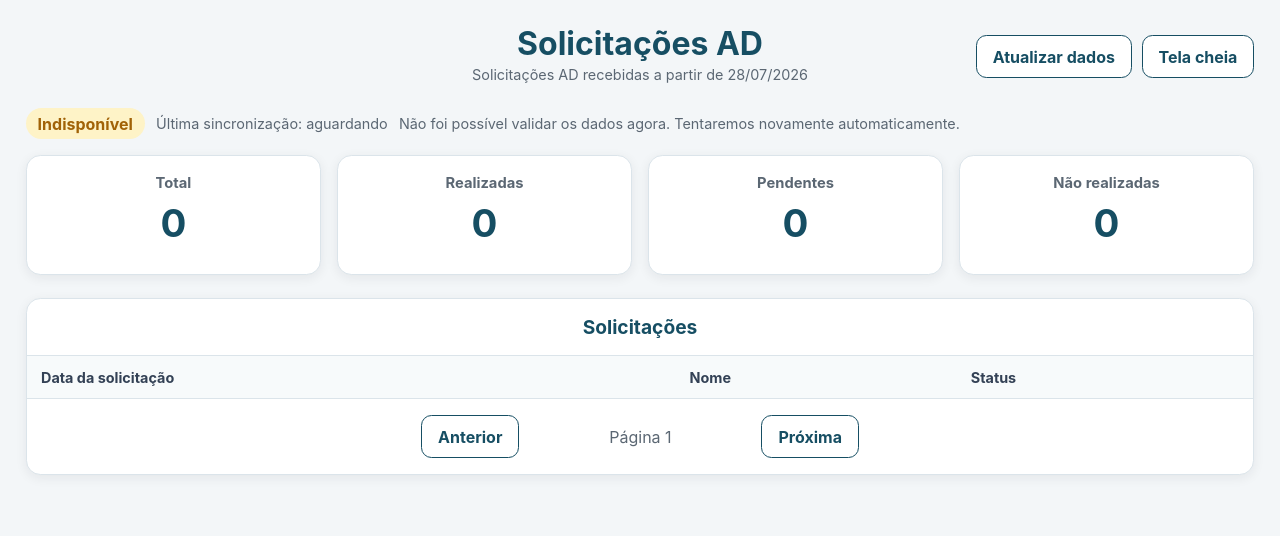
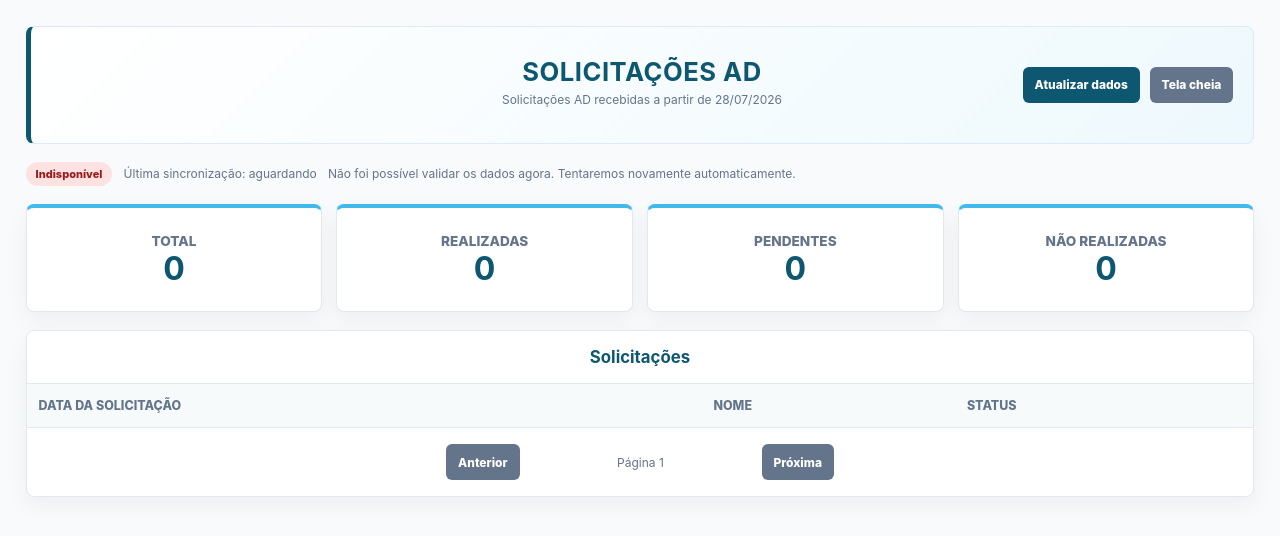
Before and after one commit to suportetiandarai/gestao-ti, a website: page dashboard-ad/index.html in a window 1280 px wide. Drawn offline with Linux system fonts and the light colour scheme; files that its build step writes are made by us from their sources; no server answers.

Commit message:
style: padroniza dashboards de solicitações ao GLPI

```diff
--- a/dashboard-ad/index.html
+++ b/dashboard-ad/index.html
@@ -5,14 +5,14 @@
     <meta name="viewport" content="width=device-width, initial-scale=1.0">
     <meta name="robots" content="noindex, nofollow">
     <base href="../">
-    <title>Solicitações AD — GESTÃO TI</title>
+    <title>SOLICITAÇÕES AD — GESTÃO TI</title>
     <link rel="stylesheet" href="sheets-dashboard.css">
 </head>
 <body class="sheet-dashboard" data-dashboard="ad">
     <main class="sheet-dashboard-shell">
         <header class="sheet-dashboard-header">
             <div>
-                <h1>Solicitações AD</h1>
+                <h1>SOLICITAÇÕES AD</h1>
                 <p>Solicitações AD recebidas a partir de 28/07/2026</p>
             </div>
             <div class="sheet-dashboard-actions">
--- a/sheets-dashboard.css
+++ b/sheets-dashboard.css
@@ -1,12 +1,16 @@
 :root {
     color-scheme: light;
-    --sheet-primary: #164e63;
-    --sheet-primary-soft: #ecfeff;
-    --sheet-border: #dbe4ea;
-    --sheet-text: #17202a;
-    --sheet-muted: #5b6773;
-    --sheet-success: #16814c;
-    --sheet-warning: #a16207;
+    --sheet-primary: #0d5770;
+    --sheet-secondary: #42b9eb;
+    --sheet-primary-soft: #eef9fd;
+    --sheet-background: #f8fafc;
+    --sheet-surface: #ffffff;
+    --sheet-border: #e2e8f0;
+    --sheet-text: #1f2937;
+    --sheet-muted: #64748b;
+    --sheet-success: #16a34a;
+    --sheet-warning: #d97706;
+    --sheet-danger: #dc2626;
     --sheet-neutral: #526170;
 }
 
@@ -17,7 +21,7 @@
 body.sheet-dashboard {
     min-height: 100vh;
     margin: 0;
-    background: #f3f6f8;
+    background: var(--sheet-background);
     color: var(--sheet-text);
     font-family: Inter, "Segoe UI", Arial, sans-serif;
 }
@@ -26,6 +30,9 @@ body.sheet-dashboard {
     width: min(1800px, 100%);
     margin: 0 auto;
     padding: clamp(1rem, 2vw, 2rem);
+    display: flex;
+    flex-direction: column;
+    gap: 18px;
 }
 
 .sheet-dashboard-header {
@@ -34,15 +41,21 @@ body.sheet-dashboard {
     align-items: center;
     justify-content: center;
     gap: 1rem;
-    margin-bottom: 1.25rem;
+    min-height: 118px;
+    padding: 20px;
+    border: 1px solid #dbeafe;
+    border-left: 5px solid var(--sheet-primary);
+    border-radius: 8px;
+    background: linear-gradient(135deg, #ffffff 0%, #eef9fd 100%);
     text-align: center;
 }
 
 .sheet-dashboard-header h1 {
     margin: 0 0 0.35rem;
     color: var(--sheet-primary);
-    font-size: clamp(1.65rem, 2.5vw, 2.7rem);
+    font-size: clamp(1.6rem, 2vw, 2rem);
     line-height: 1.1;
+    letter-spacing: 0.02em;
 }
 
 .sheet-dashboard-header p,
@@ -50,37 +63,49 @@ body.sheet-dashboard {
 .sheet-message {
     margin: 0.3rem 0;
     color: var(--sheet-muted);
-    font-size: clamp(0.9rem, 1vw, 1.05rem);
+    font-size: clamp(0.75rem, 0.8vw, 0.9rem);
 }
 
 .sheet-dashboard-actions {
     position: absolute;
     right: 0;
+    top: 50%;
+    transform: translateY(-50%);
     display: flex;
     flex-wrap: wrap;
     justify-content: flex-end;
+    align-items: center;
     gap: 0.6rem;
+    padding-right: 20px;
 }
 
 .sheet-button {
-    min-height: 42px;
-    padding: 0.65rem 1rem;
-    border: 1px solid var(--sheet-primary);
-    border-radius: 0.65rem;
-    background: #fff;
-    color: var(--sheet-primary);
+    min-height: 36px;
+    padding: 8px 12px;
+    border: 0;
+    border-radius: 6px;
+    background: #64748b;
+    color: #fff;
     font: inherit;
-    font-weight: 650;
+    font-size: 12px;
+    font-weight: 800;
     cursor: pointer;
+    transition: filter 0.15s ease, transform 0.15s ease;
 }
 
 .sheet-button:hover:not(:disabled) {
-    background: var(--sheet-primary-soft);
+    filter: brightness(1.08);
+    transform: translateY(-1px);
+}
+
+#refresh-button {
+    background: var(--sheet-primary);
 }
 
 .sheet-button:disabled {
     cursor: not-allowed;
     opacity: 0.55;
+    transform: none;
 }
 
 .sheet-status-line {
@@ -88,66 +113,79 @@ body.sheet-dashboard {
     align-items: center;
     flex-wrap: wrap;
     gap: 0.7rem;
-    margin-bottom: 1rem;
 }
 
 .sheet-connection {
-    padding: 0.35rem 0.75rem;
+    display: inline-flex;
+    align-items: center;
+    padding: 5px 10px;
     border-radius: 999px;
     background: #dcfce7;
-    color: var(--sheet-success);
-    font-weight: 700;
+    color: #166534;
+    font-size: 11px;
+    font-weight: 800;
 }
 
-.sheet-connection[data-status="offline"],
 .sheet-connection[data-status="delayed"] {
     background: #fef3c7;
-    color: var(--sheet-warning);
+    color: #92400e;
+}
+
+.sheet-connection[data-status="offline"] {
+    background: #fee2e2;
+    color: #991b1b;
 }
 
 .sheet-summary {
     display: grid;
     grid-template-columns: repeat(4, minmax(0, 1fr));
-    gap: clamp(0.65rem, 1.2vw, 1.2rem);
-    margin-bottom: 1.4rem;
+    gap: 14px;
 }
 
 .sheet-summary-card {
-    min-height: 120px;
-    padding: clamp(0.9rem, 1.4vw, 1.35rem);
+    min-height: 108px;
+    padding: clamp(14px, 1.1vw, 16px);
     border: 1px solid var(--sheet-border);
-    border-radius: 0.9rem;
-    background: #fff;
-    box-shadow: 0 3px 12px rgb(23 32 42 / 7%);
+    border-top: 4px solid var(--sheet-secondary);
+    border-radius: 8px;
+    background: var(--sheet-surface);
+    box-shadow: 0 8px 22px rgb(15 23 42 / 5%);
+    display: flex;
+    flex-direction: column;
+    align-items: center;
+    justify-content: center;
     text-align: center;
 }
 
 .sheet-summary-card span {
     display: block;
-    margin-bottom: 0.5rem;
     color: var(--sheet-muted);
-    font-size: clamp(0.92rem, 1.1vw, 1.1rem);
-    font-weight: 650;
+    font-size: clamp(0.85rem, 1vw, 1rem);
+    font-weight: 800;
+    text-transform: uppercase;
 }
 
 .sheet-summary-card strong {
+    display: block;
+    margin-top: 3px;
     color: var(--sheet-primary);
-    font-size: clamp(2rem, 3vw, 3rem);
+    font-size: clamp(2rem, 2.5vw, 2.1rem);
+    line-height: 1.05;
 }
 
 .sheet-table-panel {
     overflow: hidden;
     border: 1px solid var(--sheet-border);
-    border-radius: 0.9rem;
-    background: #fff;
-    box-shadow: 0 3px 12px rgb(23 32 42 / 7%);
+    border-radius: 8px;
+    background: var(--sheet-surface);
+    box-shadow: 0 8px 22px rgb(15 23 42 / 5%);
 }
 
 .sheet-table-panel h2 {
     margin: 0;
-    padding: 1rem 1.2rem;
+    padding: 16px;
     color: var(--sheet-primary);
-    font-size: clamp(1.2rem, 1.5vw, 1.55rem);
+    font-size: clamp(1.05rem, 1.25vw, 1.3rem);
     text-align: center;
 }
 
@@ -163,7 +201,7 @@ body.sheet-dashboard {
 
 .sheet-table th,
 .sheet-table td {
-    padding: 0.8rem 0.9rem;
+    padding: 14px 12px;
     border-top: 1px solid var(--sheet-border);
     text-align: left;
     vertical-align: middle;
@@ -171,8 +209,15 @@ body.sheet-dashboard {
 
 .sheet-table th {
     background: #f7fafb;
+    color: var(--sheet-muted);
+    font-size: clamp(0.78rem, 0.82vw, 0.92rem);
+    font-weight: 800;
+    text-transform: uppercase;
+}
+
+.sheet-table td {
     color: #334155;
-    font-size: 0.9rem;
+    font-size: clamp(0.85rem, 0.9vw, 1rem);
 }
 
 .sheet-table tbody tr:hover {
@@ -220,6 +265,7 @@ body.sheet-dashboard {
 #page-info {
     min-width: 210px;
     color: var(--sheet-muted);
+    font-size: 12px;
     text-align: center;
 }
 
@@ -237,7 +283,9 @@ body.sheet-dashboard {
 
     .sheet-dashboard-actions {
         position: static;
+        transform: none;
         justify-content: stretch;
+        padding-right: 0;
     }
 
     .sheet-dashboard-actions .sheet-button {
@@ -262,3 +310,8 @@ body.sheet-dashboard {
         width: 100%;
     }
 }
+
+:fullscreen .sheet-dashboard-shell {
+    width: 100%;
+    max-width: none;
+}
```
Also changed, not shown: dashboard-timed/index.html (+2 -2 lines), dashboard-treinamentos/index.html (+2 -2 lines), tests/unit/google-sheets-dashboards.test.cjs (+3 -3 lines).
